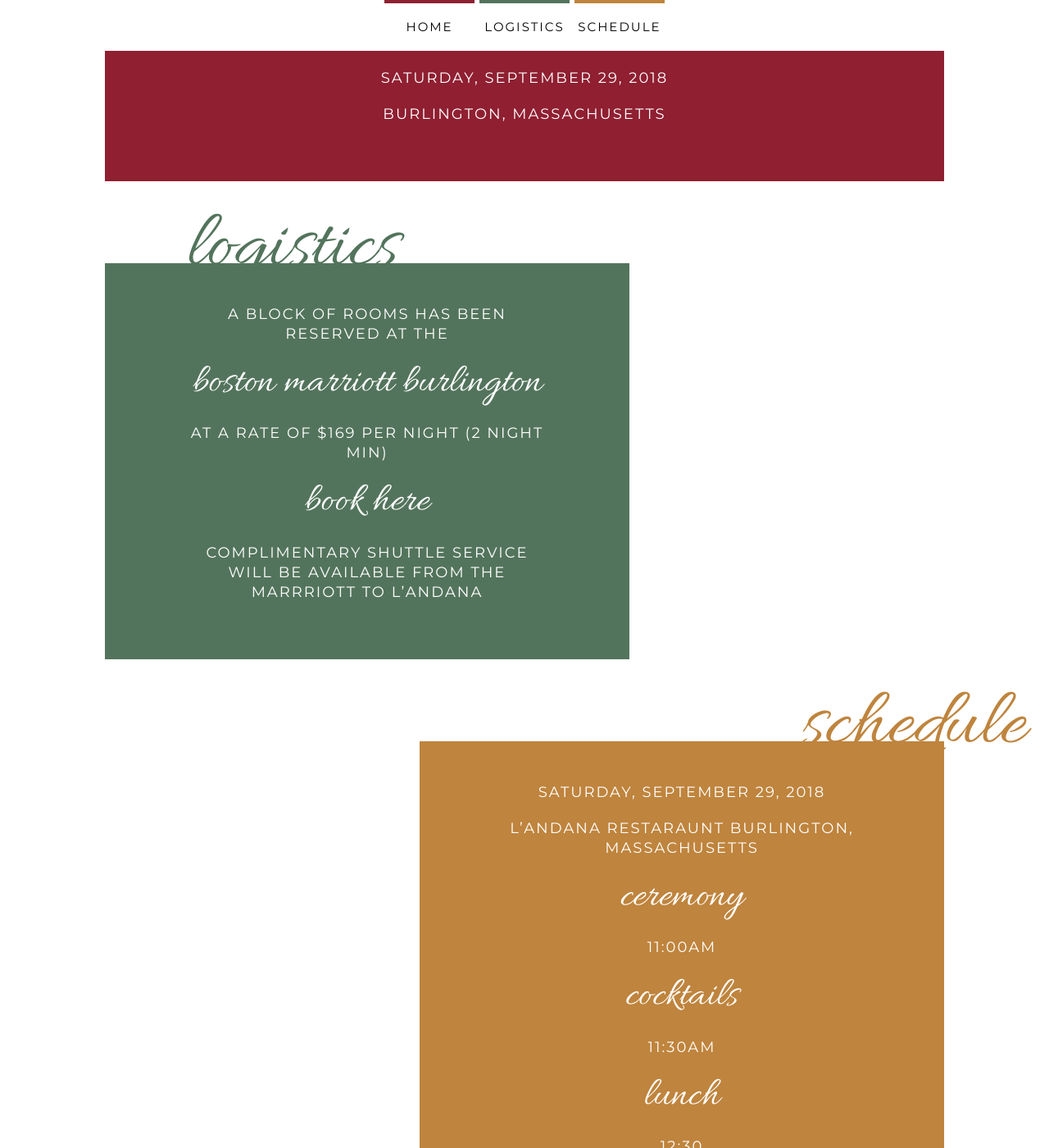
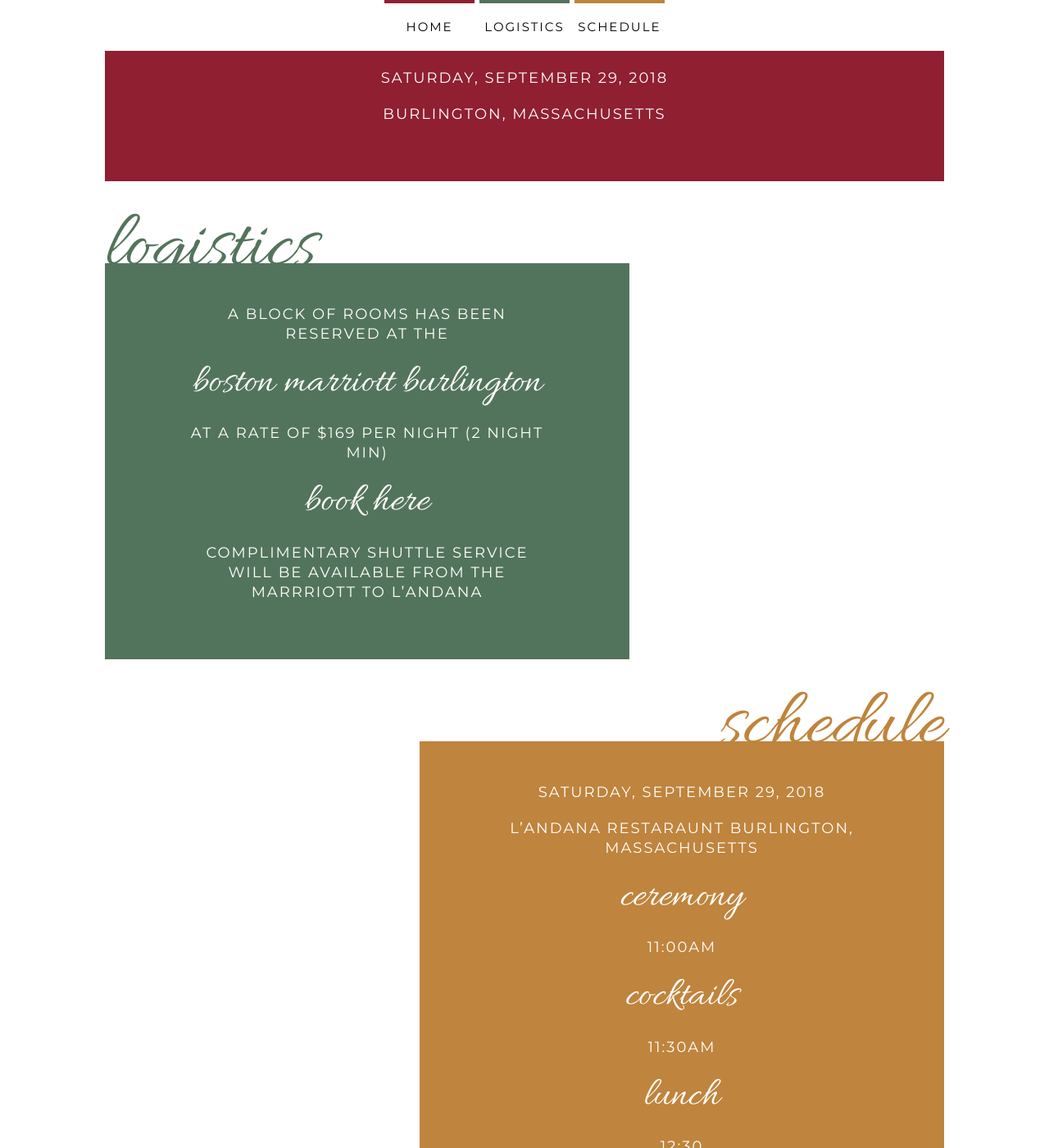
Before and after one commit to sarahandkirk/sarahandkirk.github.io, a Jekyll site: the page built from index.html, in a window 1280 px wide and 1400 px high, scrolled down 260 px. Shown: the whole window at 82% size. Built offline with Jekyll 4.4.1, drawn with Linux system fonts in a browser that asks for light colours; nearby versions of some CDN libraries.

Commit message:
fix l-r position of h2

```diff
--- a/_sass/_styles.scss
+++ b/_sass/_styles.scss
@@ -326,6 +326,7 @@
     h2:first-of-type {//title
       position:absolute;
       top: -75px;
+      left:0px;
     }
     article { // wraps the actual content.
         // @include column(3);
```
